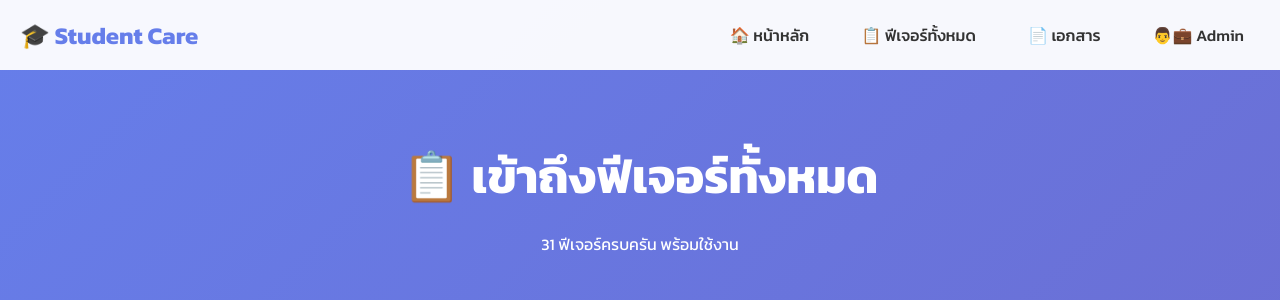
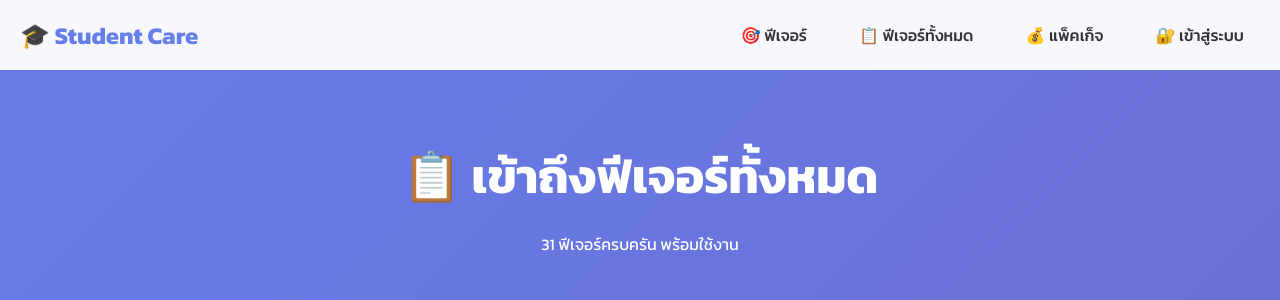
Before and after one commit to Yanperm/hikvission_student_care, a Flask app: page /all_features in a window 1280 px wide. Shown: the top 300 px of the page. Run offline with Flask 3, Linux system fonts and the light colour scheme.

Commit message:
🎨 Fix: Improve Navbar Menu with Better Icons

```diff
--- a/templates/all_features.html
+++ b/templates/all_features.html
@@ -32,10 +32,10 @@
         <div class="nav-container">
             <div class="logo">🎓 Student Care</div>
             <div class="nav-links">
-                <a href="/">🏠 หน้าหลัก</a>
+                <a href="#features">🎯 ฟีเจอร์</a>
                 <a href="/all_features">📋 ฟีเจอร์ทั้งหมด</a>
-                <a href="/features">📄 เอกสาร</a>
-                <a href="/admin">👨💼 Admin</a>
+                <a href="/pricing">💰 แพ็คเก็จ</a>
+                <a href="/login" class="btn-nav">🔐 เข้าสู่ระบบ</a>
             </div>
         </div>
     </nav>
```
